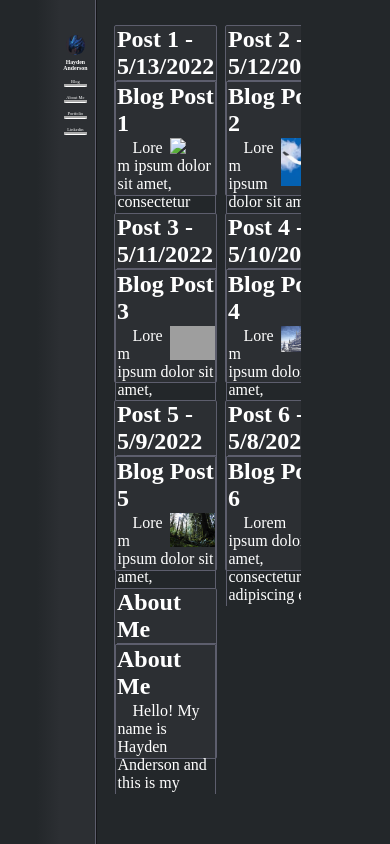
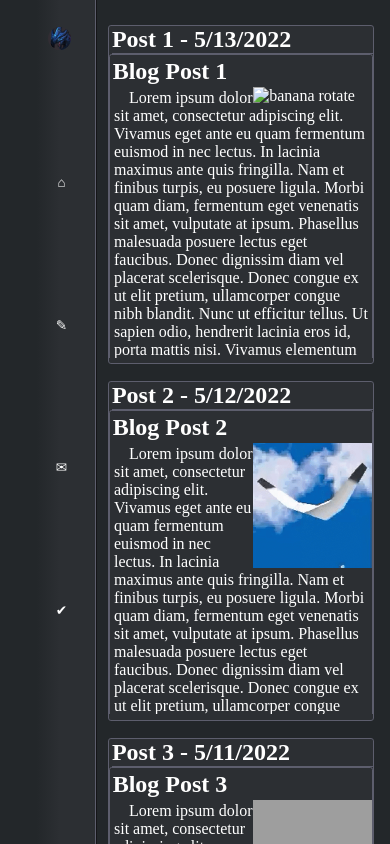
Before and after one commit to haydena20/MidtermBlogAssignment, a plain HTML site: page index.html in a window 390 px wide. Drawn offline with Linux system fonts and the light colour scheme.

Commit message:
Updated Sidebar and added mobile support

```diff
--- a/blogposts/post1.html
+++ b/blogposts/post1.html
@@ -8,7 +8,7 @@
         <h2>
             Blog Post 1
         </h2>
-        <img src="../img/banananananana.gif">
+        <img src="../img/banananananana.gif" alt="banana rotate">
         <p>
             Lorem ipsum dolor sit amet, consectetur adipiscing elit. Vivamus eget ante eu quam fermentum euismod in nec lectus. In lacinia maximus ante quis fringilla. Nam et finibus turpis, eu posuere ligula. Morbi quam diam, fermentum eget venenatis sit amet, vulputate at ipsum. Phasellus malesuada posuere lectus eget faucibus. Donec dignissim diam vel placerat scelerisque. Donec congue ex ut elit pretium, ullamcorper congue nibh blandit. Nunc ut efficitur tellus. Ut sapien odio, hendrerit lacinia eros id, porta mattis nisi. Vivamus elementum urna vitae ligula lacinia, at accumsan est semper. Proin sagittis feugiat magna, convallis lobortis tortor dapibus non. Duis ultricies feugiat massa, eu egestas sapien eleifend sit amet. Praesent id massa ut elit pharetra lacinia a eu diam.
         </p>
--- a/blogposts/post2.html
+++ b/blogposts/post2.html
@@ -8,7 +8,7 @@
         <h2>
             Blog Post 2
         </h2>
-        <img src="../img/seagull-daytona-usa.gif">
+        <img src="../img/seagull-daytona-usa.gif" alt="low poly seagull from daytona usa">
         <p>
             Lorem ipsum dolor sit amet, consectetur adipiscing elit. Vivamus eget ante eu quam fermentum euismod in nec lectus. In lacinia maximus ante quis fringilla. Nam et finibus turpis, eu posuere ligula. Morbi quam diam, fermentum eget venenatis sit amet, vulputate at ipsum. Phasellus malesuada posuere lectus eget faucibus. Donec dignissim diam vel placerat scelerisque. Donec congue ex ut elit pretium, ullamcorper congue nibh blandit. Nunc ut efficitur tellus. Ut sapien odio, hendrerit lacinia eros id, porta mattis nisi. Vivamus elementum urna vitae ligula lacinia, at accumsan est semper. Proin sagittis feugiat magna, convallis lobortis tortor dapibus non. Duis ultricies feugiat massa, eu egestas sapien eleifend sit amet. Praesent id massa ut elit pharetra lacinia a eu diam.
         </p>
--- a/blogposts/post3.html
+++ b/blogposts/post3.html
@@ -8,7 +8,7 @@
         <h2>
             Blog Post 3
         </h2>
-        <img src="../img/agheel-raging-wolf.png">
+        <img src="../img/agheel-raging-wolf.png" alt="raging wolf from elden ring on a horse facing giant dragon">
         <p>
             Lorem ipsum dolor sit amet, consectetur adipiscing elit. Vivamus eget ante eu quam fermentum euismod in nec lectus. In lacinia maximus ante quis fringilla. Nam et finibus turpis, eu posuere ligula. Morbi quam diam, fermentum eget venenatis sit amet, vulputate at ipsum. Phasellus malesuada posuere lectus eget faucibus. Donec dignissim diam vel placerat scelerisque. Donec congue ex ut elit pretium, ullamcorper congue nibh blandit. Nunc ut efficitur tellus. Ut sapien odio, hendrerit lacinia eros id, porta mattis nisi. Vivamus elementum urna vitae ligula lacinia, at accumsan est semper. Proin sagittis feugiat magna, convallis lobortis tortor dapibus non. Duis ultricies feugiat massa, eu egestas sapien eleifend sit amet. Praesent id massa ut elit pharetra lacinia a eu diam.
         </p>
--- a/blogposts/post4.html
+++ b/blogposts/post4.html
@@ -8,7 +8,7 @@
         <h2>
             Blog Post 4
         </h2>
-        <img src="../img/redd-it-ge8y42.png">
+        <img src="../img/redd-it-ge8y42.png" alt="ishgard ffxiv built in minecraft">
         <p>
             Lorem ipsum dolor sit amet, consectetur adipiscing elit. Vivamus eget ante eu quam fermentum euismod in nec lectus. In lacinia maximus ante quis fringilla. Nam et finibus turpis, eu posuere ligula. Morbi quam diam, fermentum eget venenatis sit amet, vulputate at ipsum. Phasellus malesuada posuere lectus eget faucibus. Donec dignissim diam vel placerat scelerisque. Donec congue ex ut elit pretium, ullamcorper congue nibh blandit. Nunc ut efficitur tellus. Ut sapien odio, hendrerit lacinia eros id, porta mattis nisi. Vivamus elementum urna vitae ligula lacinia, at accumsan est semper. Proin sagittis feugiat magna, convallis lobortis tortor dapibus non. Duis ultricies feugiat massa, eu egestas sapien eleifend sit amet. Praesent id massa ut elit pharetra lacinia a eu diam.
         </p>
--- a/blogposts/post5.html
+++ b/blogposts/post5.html
@@ -8,7 +8,7 @@
         <h2>
             Blog Post 5
         </h2>
-        <img src="../img/Hoh-Rainforest-forest-landscape-1200x900-1.jpg">
+        <img src="../img/Hoh-Rainforest-forest-landscape-1200x900-1.jpg" alt="rainforest landscape">
         <p>
             Lorem ipsum dolor sit amet, consectetur adipiscing elit. Vivamus eget ante eu quam fermentum euismod in nec lectus. In lacinia maximus ante quis fringilla. Nam et finibus turpis, eu posuere ligula. Morbi quam diam, fermentum eget venenatis sit amet, vulputate at ipsum. Phasellus malesuada posuere lectus eget faucibus. Donec dignissim diam vel placerat scelerisque. Donec congue ex ut elit pretium, ullamcorper congue nibh blandit. Nunc ut efficitur tellus. Ut sapien odio, hendrerit lacinia eros id, porta mattis nisi. Vivamus elementum urna vitae ligula lacinia, at accumsan est semper. Proin sagittis feugiat magna, convallis lobortis tortor dapibus non. Duis ultricies feugiat massa, eu egestas sapien eleifend sit amet. Praesent id massa ut elit pharetra lacinia a eu diam.
         </p>
--- a/css/blog.css
+++ b/css/blog.css
@@ -2,7 +2,7 @@ body
 {
     color: rgb(255, 255, 255);
     display: grid;
-    grid-template: auto / auto auto;
+    grid-template: auto / auto;
     grid-column-gap: 5vw;
 }
 a
@@ -34,8 +34,8 @@ iframe
 .block
 {
     display:block;
-    height: 20vmax;
-    width: 100%;
+    height: 40vmax;
+    width: 95%;
     border-style: groove;
     border-width: 0.25vw;
     border-radius: 1vw;
@@ -46,7 +46,7 @@ iframe
 .blockBody
 {
     width: 100%;
-    height: auto;
+    height: 90%;
     border-style: none;
 }
 
--- a/css/index.css
+++ b/css/index.css
@@ -16,37 +16,55 @@
 body
 {
     color: rgb(255, 255, 255);
+    display: grid;
+    grid-template-columns: 10% auto 10%;
 }
 h2
 {
-    font-size: 1.5vw;
+    font-size: 1.8vw;
 }
 a
 {
     display: block;
-    border-style: groove;
     border-color: rgb(255, 255, 255);
+    border-style: solid;
     border-top: 0px;
     border-left: 0px;
     border-right: 0px;
-    border-bottom: 10%;
-    border-bottom-left-radius: 10%;
-    border-bottom-right-radius: 10%;
+    border-bottom: 1px;
     color: rgb(255, 255, 255);
     text-decoration: none;
-    font-size: 1.15vw;
+    font-size: 1.5vw;
     margin-left: 2vw;
     margin-right: 2vw;
-    margin-top: 2vw;
+    text-align: right;
+
+    transition: background-color ease-in-out 0.25s, border-radius ease-in 0.1s;
 }
-a:hover
+#nav
 {
-    background-color: rgba(255, 255, 255, 0.082);
+    display: grid;
+    position: absolute;
+    grid-template-rows: repeat(6, auto);
+    gap: 3vh;
+    height: 50%;
+}
+#altNav
+{
+    display: grid;
+    position:absolute;
+    height: 100vh;
+    margin-top: 0;
+    grid-template-rows: repeat(6, auto);
+    gap: 3vh;
+    visibility: hidden;
 }
 #logo
 {
     background-image: url("../img/logo.jpg");
-    width: 50%;
+    width: 60%;
+    height: 0;
+    padding-bottom: 60%;
 
     background-size:contain;
     background-position:center;
@@ -54,24 +72,60 @@ a:hover
 
     margin-left: 25%;
 }
-#logo:after {
+#logo:after
+{
     content: "";
     display: block;
     padding-bottom: 100%;
-  }
-.sidebarContent
-{
-    margin-top: 45%;
-    margin-left: 50%;
-    text-align: center;
 }
 #mainContent
 {
-    margin-left: 25%;
+    margin-left: 23.5%;
     top: 0;
     width: 50%;
-    height:100%;
-    position:absolute;
+    height: 100%;
+    position: absolute;
     border: 0;
-
 }
+@media (max-width: 850px)
+{
+    #nav
+    { visibility: hidden; }
+    #altNav
+    { visibility: visible; }
+    a
+    {
+        font-size: 3.5vw;
+        text-align: center;
+    }
+    #logo
+    {
+        width: 85%;
+        height: 0;
+        padding-bottom: 85%;
+        margin-left: 0%;
+        margin-top: 100%;
+    }
+    #mainContent
+    {
+        width: 75.5%;
+    }
+}
+a:hover
+{
+    background-color: rgba(255, 255, 255, 0.082);
+    border-style: groove;
+    border-radius: 10%;
+}
+a:active
+{
+    background-color: rgba(255, 255, 255, 0.082);
+    border-style: groove;
+    border-radius: 10%;
+}
+.sidebarContent
+{
+    margin-top: 25%;
+    margin-left: 40%;
+    text-align: center;
+}
--- a/index.html
+++ b/index.html
@@ -9,11 +9,18 @@
         <div id="sidebar">
             <div id="nav" class="sidebarContent">
                 <div id="logo"> </div>
-                <h2>Hayden Anderson</h2>
-                <a href="blog.html" target="blog">Blog</a>
-                <a href="aboutme.html" target="blog">About Me</a>
-                <a href="portfolio.html" target="blog">Portfolio</a>
-                <a href="https://www.linkedin.com/in/hayden-a-8a7a2023a/" target="_blank">Linkedin</a>
+                <h2 style="margin-top: 0%;">Hayden Anderson</h2>
+                <a href="portfolio.html" target="blog">Home ⌂</a>
+                <a href="blog.html" target="blog">Blog ✎</a>
+                <a href="aboutme.html" target="blog">Contact ✉</a>
+                <a href="https://www.linkedin.com/in/hayden-a-8a7a2023a/" target="_blank">Linkedin ✔</a>
+            </div>
+            <div id="altNav" class="sidebarContent">
+                <div id="logo"> </div>
+                <a href="portfolio.html" target="blog">⌂</a>
+                <a href="blog.html" target="blog">✎</a>
+                <a href="aboutme.html" target="blog">✉</a>
+                <a href="https://www.linkedin.com/in/hayden-a-8a7a2023a/" target="_blank">✔</a>
             </div>
         </div>
 
```
